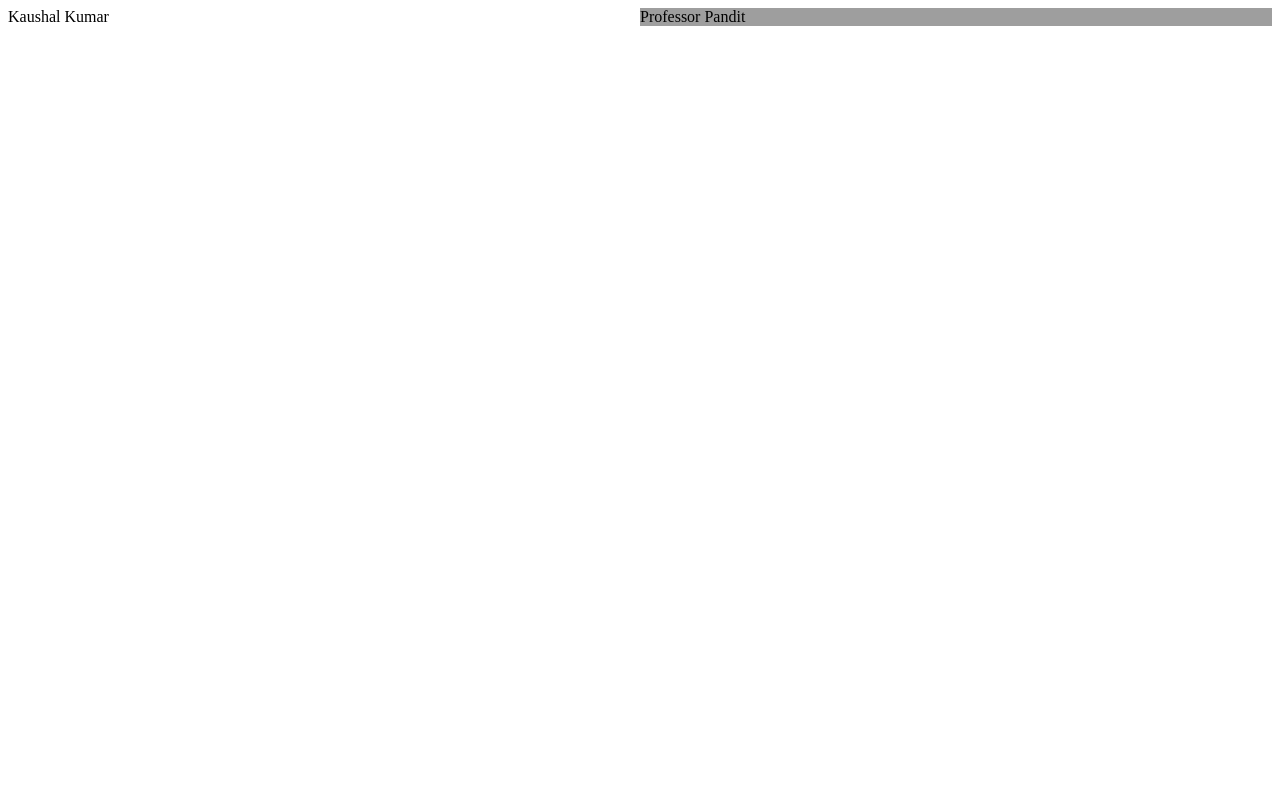
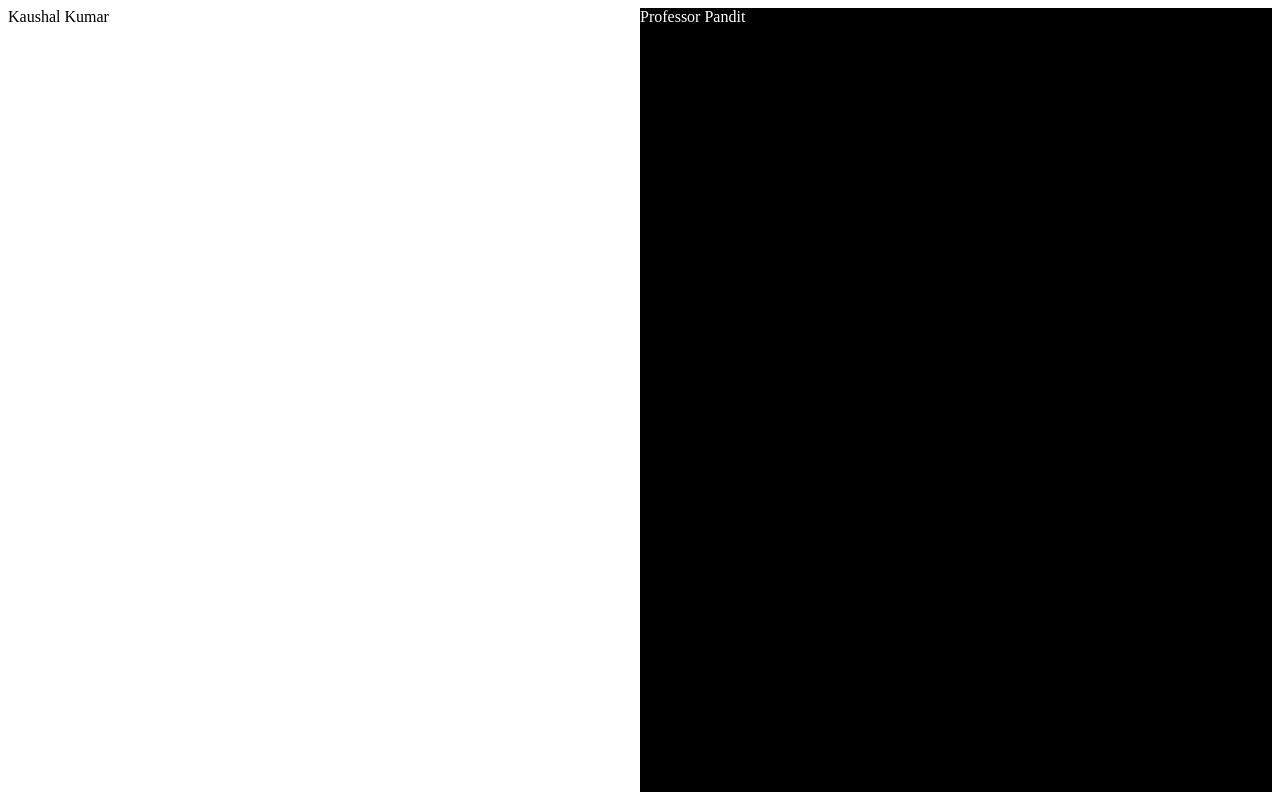
Before and after one commit to mathematicsenthusiast/mathematicsenthusiast.github.io, a plain HTML site: page index.html in a window 1280 px wide. Drawn offline with Linux system fonts and the light colour scheme; grey boxes are pictures that could not be loaded.

Commit message:
Making a div change

```diff
--- a/index.html
+++ b/index.html
@@ -5,11 +5,11 @@
         </title>
     </head>
     <body>
-        <div style="width: 100%; display:inline-block">
-            <div style="width:50%; display:inline-block; float:left">
+        <div style="width: 100%; display:inline-block; height: 100%">
+            <div style="width:50%; display:inline-block; float:left; height: 100%">
 Kaushal Kumar
             </div>
-            <div style="width:50%; display:inline-block; float:right; background-image: url(https://static.pexels.com/photos/697672/pexels-photo-697672.jpeg)">
+            <div style="width:50%; display:inline-block; float:right; height: 100%; color:white ;background: #000000">
 Professor Pandit
             </div>
         </div>
```
